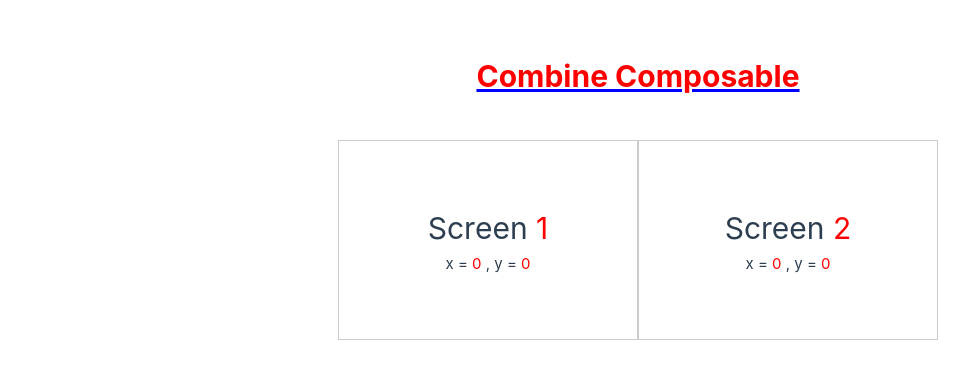
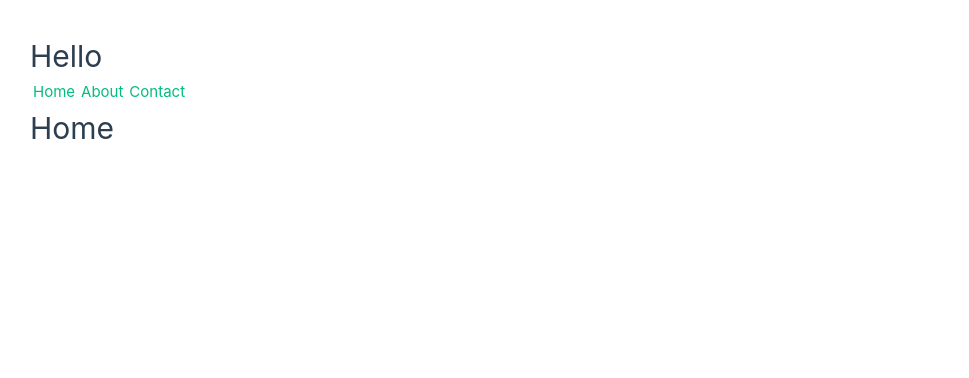
Before and after one commit to Heang-Dev/Vue3, a Vue app: page / in a window 1280 px wide. Shown: the top 378 px of the page, without its empty margins (2-971 px from the left). Built offline with nearby package versions, Linux system fonts and the light colour scheme.

Commit message:
setup and learn basic Vue-router

```diff
--- a/package.json
+++ b/package.json
@@ -9,7 +9,8 @@
     "preview": "vite preview"
   },
   "dependencies": {
-    "vue": "^3.5.13"
+    "vue": "^3.5.13",
+    "vue-router": "^4.5.1"
   },
   "devDependencies": {
     "@vitejs/plugin-vue": "^5.2.3",
--- a/src/App.vue
+++ b/src/App.vue
@@ -8,7 +8,7 @@
 import FormInputVModel from "@/components/FormInputVModel.vue";
 import ComponentVModel from "@/components/ComponentVModel.vue";
 import Composable from "@/components/Composable.vue";
-import CombineComposables from "@/components/CombineComposables.vue";
+// import CombineComposable from "@/components/CombineComposable.vue";
 </script>
 
 <template>
@@ -20,7 +20,18 @@
 <!--	<FormInputVModel />-->
 <!--<ComponentVModel />-->
 <!--<Composable />-->
-	<CombineComposables />
+<!--	<CombineComposable />-->
+	<h1>
+		Hello
+	</h1>
+	<div>
+		<router-link to="/">Home</router-link>
+		<router-link to="/about">About</router-link>
+		<router-link to="/contact">Contact</router-link>
+	</div>
+	<div>
+		<router-view></router-view>
+	</div>
 </template>
 
 <style scoped>
--- /dev/null
+++ b/src/Views/About.vue
@@ -0,0 +1,11 @@
+<script setup>
+
+</script>
+
+<template>
+	<h1>About</h1>
+</template>
+
+<style scoped>
+
+</style>
--- /dev/null
+++ b/src/Views/Contact.vue
@@ -0,0 +1,11 @@
+<script setup>
+
+</script>
+
+<template>
+	<h1>Contact</h1>
+</template>
+
+<style scoped>
+
+</style>
--- /dev/null
+++ b/src/Views/Home.vue
@@ -0,0 +1,11 @@
+<script setup>
+
+</script>
+
+<template>
+	<h1>Home</h1>
+</template>
+
+<style scoped>
+
+</style>
--- a/src/components/CombineComposables.vue
+++ b/src/components/CombineComposable.vue
@@ -1,7 +1,7 @@
 <script setup>
 
-import ScreenOne from "@/Views/ScreenOne.vue";
-import ScreenTwo from "@/Views/ScreenTwo.vue";
+import ScreenOne from "@/components/ScreenOne.vue";
+import ScreenTwo from "@/components/ScreenTwo.vue";
 </script>
 
 <template>
--- a/src/main.js
+++ b/src/main.js
@@ -3,4 +3,8 @@
 import { createApp } from 'vue'
 import App from './App.vue'
 
-createApp(App).mount('#app')
+import router from "./router.js";
+
+const app = createApp(App);
+app.use(router);
+app.mount('#app')
```
Also changed, not shown: src/router.js (added, +27 -0 lines), src/components/ScreenOne.vue (renamed from src/Views/ScreenOne.vue), src/components/ScreenTwo.vue (renamed from src/Views/ScreenTwo.vue), 1 other file (tests, documents, lock files or other folders).
